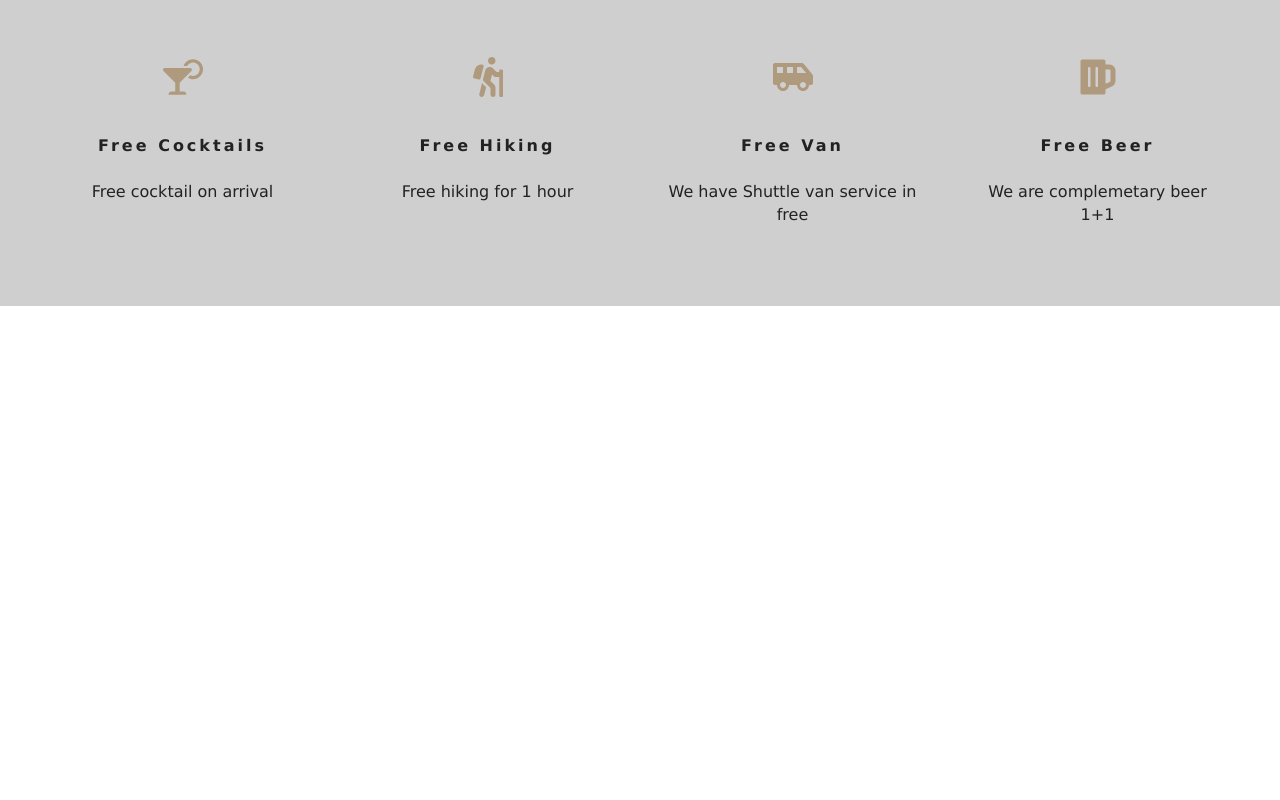
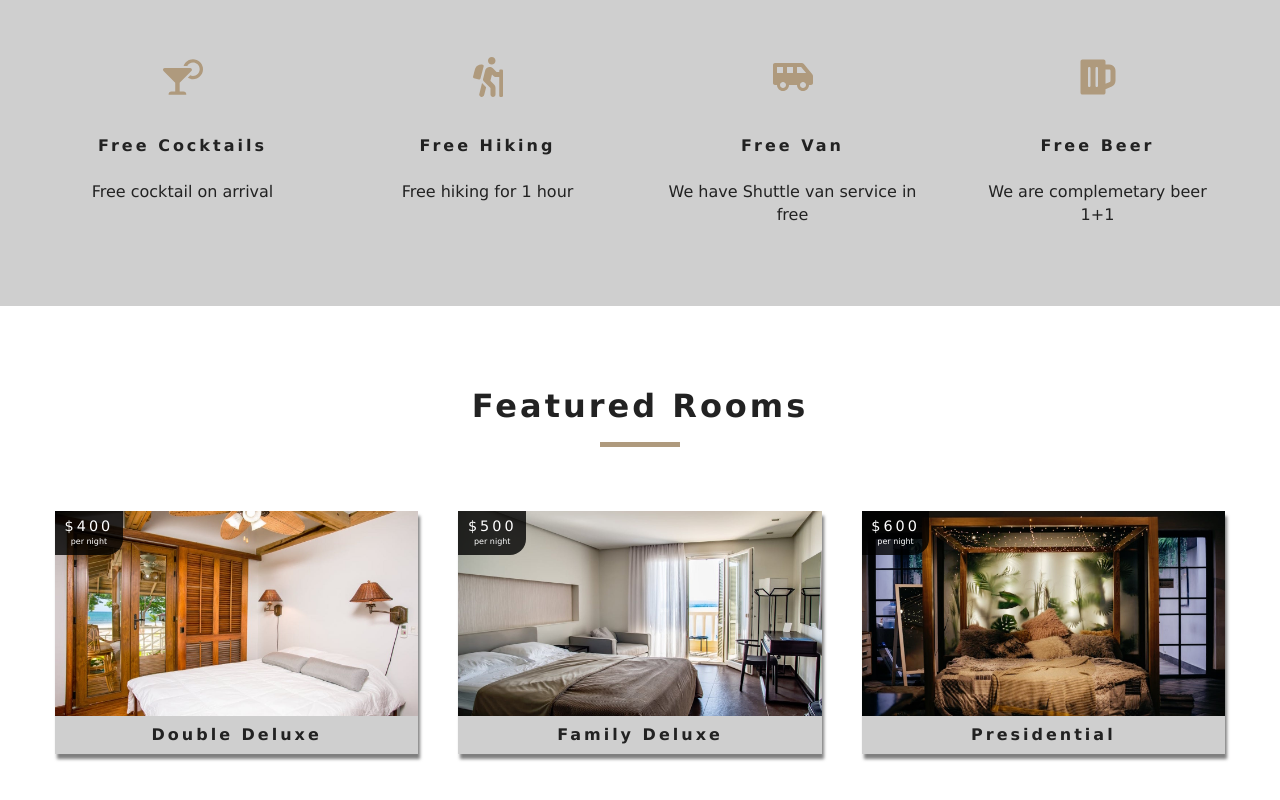
Before and after one commit to PaliwalArpit/hotel-reservationa-pp, a React (Create React App) app: page / in a window 1280 px wide. Shown: the part 950-1750 px from the top of the page. Before the commit the page ends 1256 px from the top, so only its background shows below. Built offline with nearby package versions, Linux system fonts and the light colour scheme.

Commit message:
added featured rooms components and context api

```diff
--- /dev/null
+++ b/src/components/FeaturedRooms.js
@@ -0,0 +1,23 @@
+import React, { Component } from 'react'
+import {RoomContext} from "../context"
+import Loading from "./Loading"
+import Room from "../components/Rooms"
+import Title from "../components/Title"
+export default class FeaturedRooms extends Component {
+    static contextType = RoomContext
+    render() {
+        let {loading, featuredRooms: rooms} = this.context;
+
+        rooms = rooms.map(room =>{
+            return <Room key={room.id} room={room}/>
+        })
+        return (
+            <section className="featured-rooms">
+            <Title title="featured rooms"/>
+            <div className="featured-rooms-center">
+                {loading ? <Loading/>:rooms}
+            </div>
+            </section>
+        )
+    }
+}
--- a/src/components/Hero.js
+++ b/src/components/Hero.js
@@ -7,8 +7,6 @@
         </header>
     )
 }
-
-
 Hero.defaultProps ={
     hero:"defaultHero"
 }
--- /dev/null
+++ b/src/components/Loading.js
@@ -0,0 +1,10 @@
+import React from 'react'
+import loadingGif from "../images/gif/loading-arrow.gif"
+export default function Loading() {
+    return (
+        <div className="loading">
+        <h4>rooms data loading ...</h4>
+            <img src={loadingGif} alt=""></img>
+        </div>
+    )
+}
--- /dev/null
+++ b/src/components/Rooms.js
@@ -0,0 +1,29 @@
+import React from 'react'
+import {Link} from "react-router-dom"
+import deafultImage from '../images/room-1.jpeg'
+import PropTypes from "prop-types"
+export default function Rooms({room}) {
+    const {name, slug, images, price} = room;
+
+    return (
+        <article className="room">
+            <div className="img-container">
+                <img src={images[0] || deafultImage} alt="single room"/>
+                <div className="price-top">
+                    <h6>${price}</h6>
+                    <p>per night</p>
+                </div>
+                <Link to={`/rooms/${slug}`} className="btn-primary room-link">Features</Link>
+            </div>
+            <p className="room-info">{name}</p>
+        </article>
+    );
+}
+// Rooms.PropTypes ={
+//     room: PropTypes.shape({
+//         name: PropTypes.string.isRequired,
+//         slug: PropTypes.string.isRequired,
+//         images: PropTypes.arrayOf(PropTypes.string).isRequired,
+//         price: PropTypes.number.isRequired
+//     })
+// }
--- a/src/components/Services.js
+++ b/src/components/Services.js
@@ -39,5 +39,6 @@
                 })}</div>
             </section>
         )
+
     }
 }
--- /dev/null
+++ b/src/context.js
@@ -0,0 +1,41 @@
+import React, { Component } from 'react'
+import items from "./data"
+const RoomContext = React.createContext();
+export default class RoomProvider extends Component {
+    state={
+       rooms: [],
+       sorted : [],
+       featuredRooms: [],
+       loading: true
+    };
+    // getData
+
+    componentDidMount(){
+        let rooms = this.formatData(items);
+        let featuredRooms = rooms.filter(room => room.featured === true);
+        this.setState({
+            rooms, featuredRooms, sortedRooms: rooms, loading:false
+        })
+    }
+
+    formatData(items){
+        let tempItems = items.map(item => {
+            let id = item.sys.id
+            let images = item.fields.images.map(image => image.fields.file.url)
+            let room = {...item.fields, images, id}
+            return room;
+        });
+        return tempItems;
+    }
+    render() {
+        return (
+            <RoomContext.Provider value={{...this.state}}>
+                {this.props.children}
+            </RoomContext.Provider>
+        )
+    }
+}
+
+const RoomConsumer = RoomContext.Consumer;
+
+export {RoomProvider, RoomConsumer, RoomContext}
--- a/src/pages/home.js
+++ b/src/pages/home.js
@@ -2,6 +2,7 @@
 import Hero from "../components/Hero"
 import Banner from "../components/Banner"
 import Services from "../components/Services"
+import FeaturedRooms from "../components/FeaturedRooms"
 import {Link} from "react-router-dom"
 export default function home() {
     return (
@@ -12,6 +13,7 @@
            </Banner>
        </Hero>
        <Services/>
+        <FeaturedRooms />
         </>
     )
 }
```
Also changed, not shown: src/index.js (+6 -3 lines).
